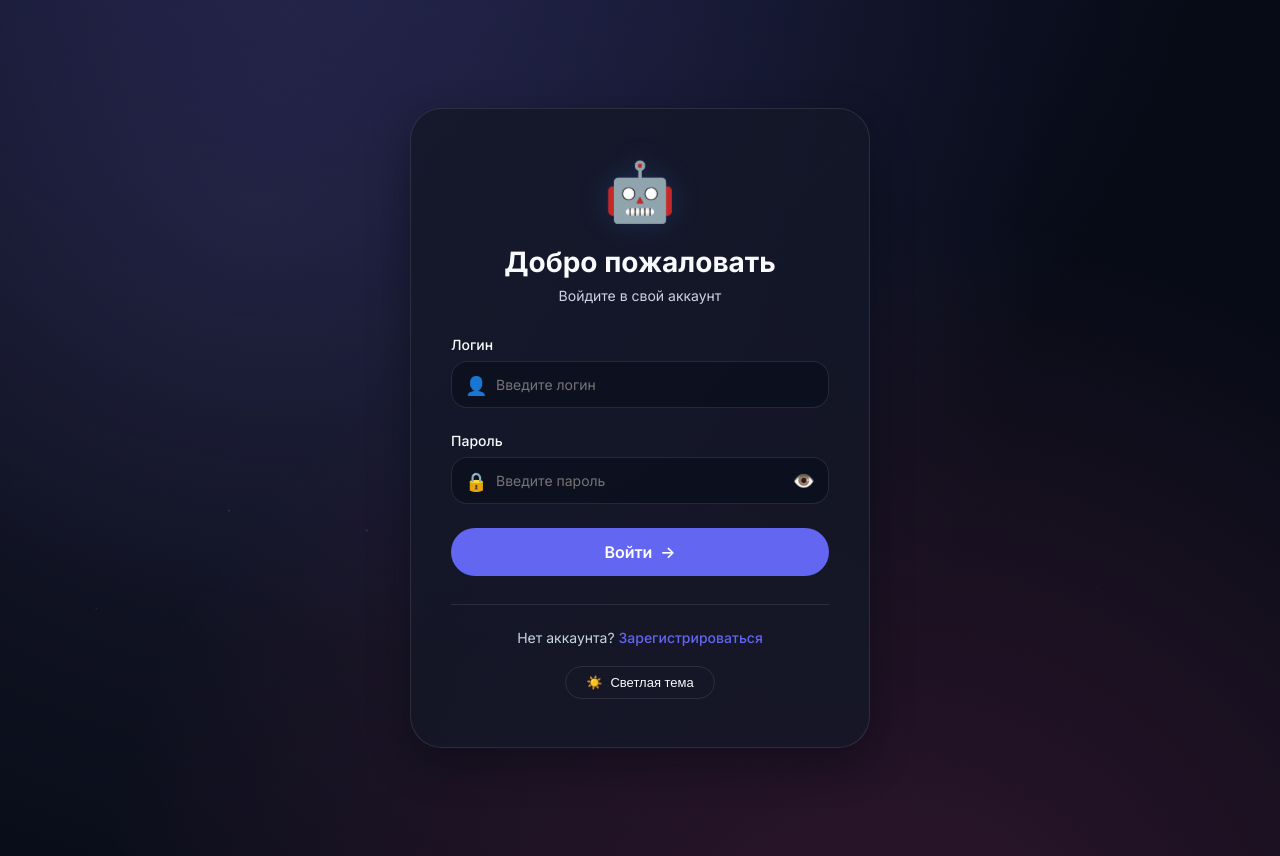
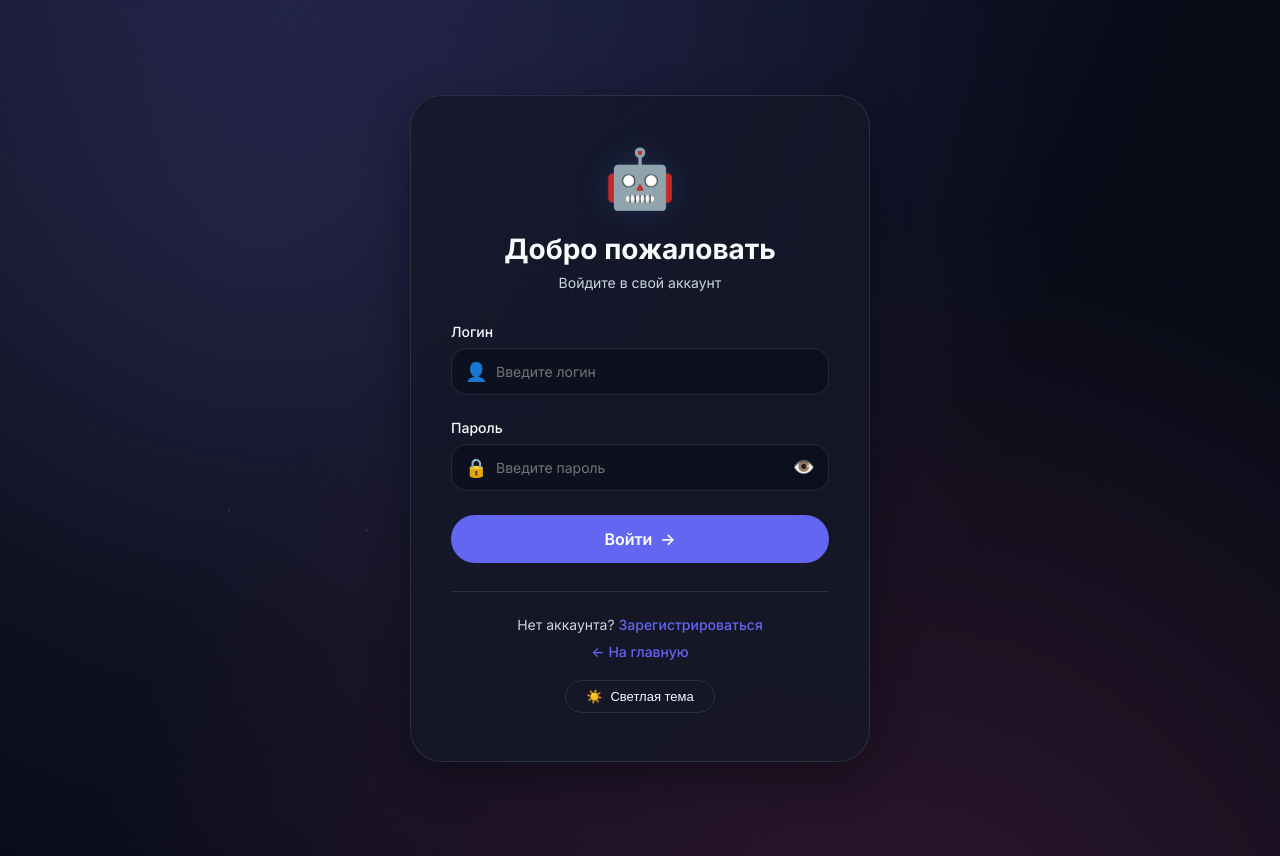
Before and after one commit to kavunewg/Telegram-Poster, a FastAPI app: page /login in a window 1280 px wide. Run offline with FastAPI, Linux system fonts and the light colour scheme.

Commit message:
fix: expose index aliases and add login home link

```diff
--- a/app.py
+++ b/app.py
@@ -122,6 +122,13 @@
     return templates.TemplateResponse("index.html", {"request": request})
 
 
+@app.get("/index")
+@app.get("/index.html")
+async def index_alias(request: Request):
+    """Alias routes for index page."""
+    return await root(request)
+
+
 @app.get("/health")
 async def health():
     """Health check endpoint."""
--- a/core/middleware.py
+++ b/core/middleware.py
@@ -45,6 +45,8 @@
             "/login",
             "/register",
             "/logout",
+            "/index",
+            "/index.html",
             "/static",
             "/media",
             "/translations",
--- a/templates/login.html
+++ b/templates/login.html
@@ -66,6 +66,11 @@
                 {% else %}
                 Нет аккаунта? <a href="/register">Зарегистрироваться</a>
                 {% endif %}
+            </p>
+            <p class="back-home-row">
+                <a href="/" class="back-home-link">
+                    {% if get_lang(request) == 'en' %}← Back to Home{% else %}← На главную{% endif %}
+                </a>
             </p>
         </div>
 
@@ -252,6 +257,14 @@
         text-decoration: underline;
     }
 
+    .back-home-row {
+        margin-top: 10px;
+    }
+
+    .back-home-link {
+        font-weight: 600;
+    }
+
     .theme-switch {
         text-align: center;
         margin-top: 20px;
```
